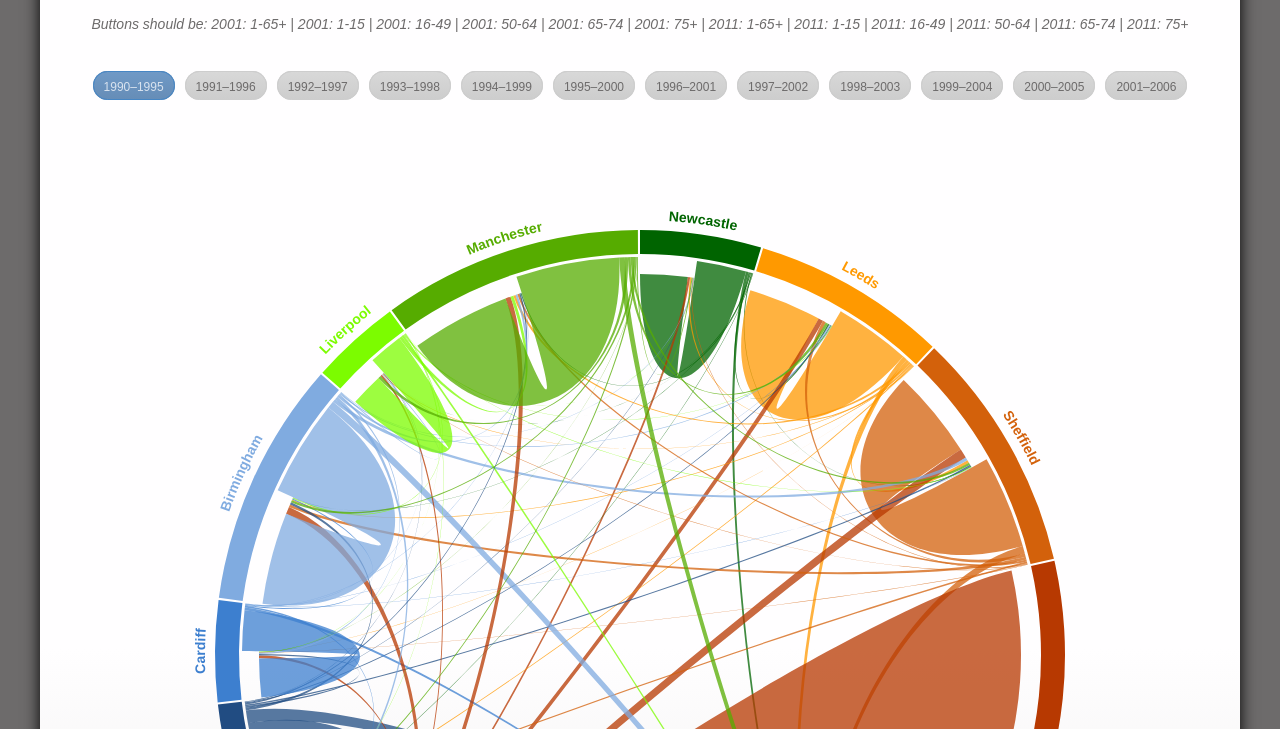
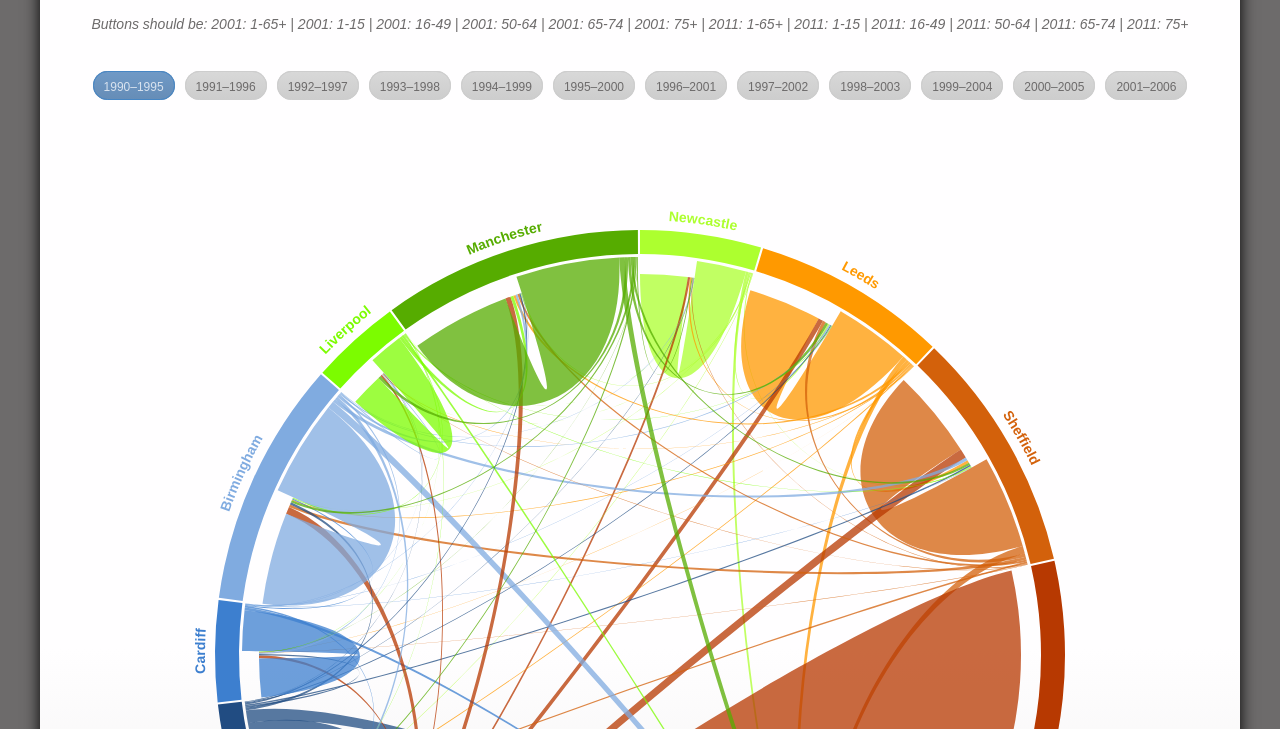
Before and after one commit to NikolaSander/uk-cityregion-flows, a website: page index.html in a window 1280 px wide. Shown: the part 451-1180 px from the top of the page. Drawn offline with Linux system fonts and the light colour scheme; a web font is replaced by a local one.

Commit message:
change plot colours

```diff
--- a/index.html
+++ b/index.html
@@ -134,7 +134,7 @@
 			mylayout: {
 			threshold: 700,
 			labelThreshold: 1000,
-			colors: ['#006400', '#FF9900', '#D3610B', '#B73901', '#214C82', '#3D7FCF', '#80ABE0', '#7CFC00', '#56AC00']
+			colors: ['#ADFF2F', '#FF9900', '#D3610B', '#B73901', '#214C82', '#3D7FCF', '#80ABE0', '#7CFC00', '#56AC00']
 			}},
 	  timeline: '#timeline',
 	});
```
